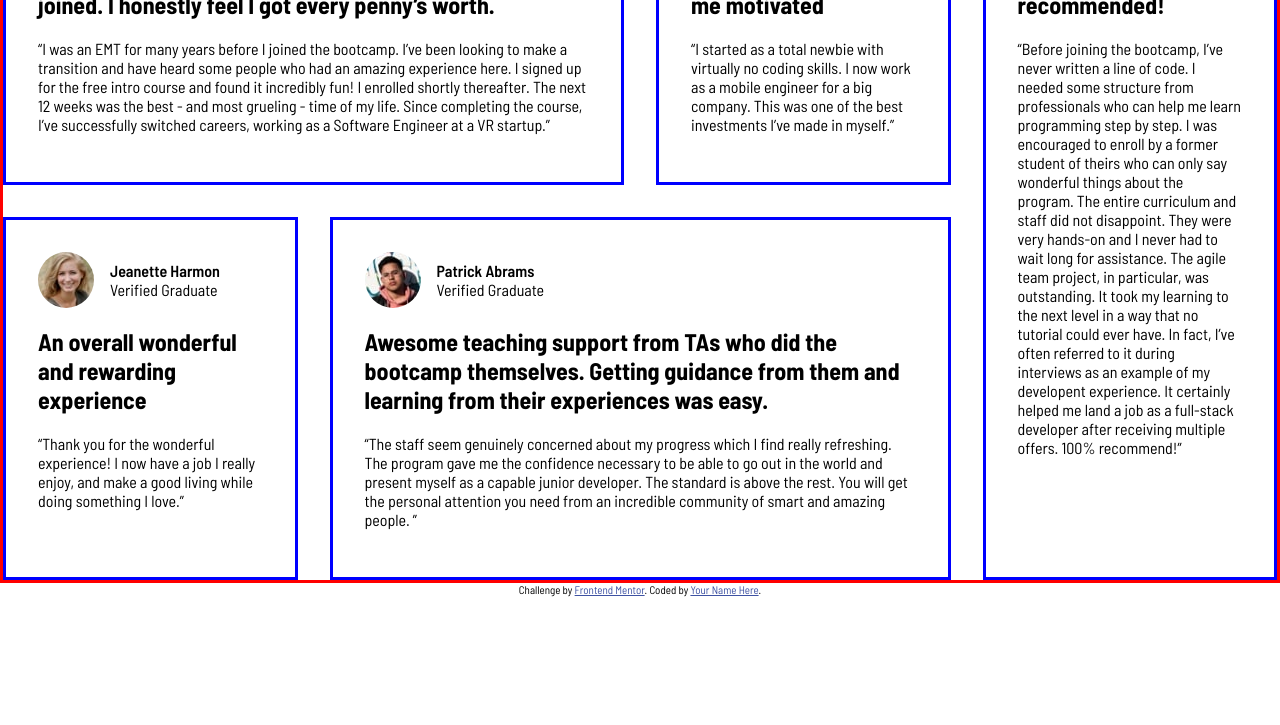
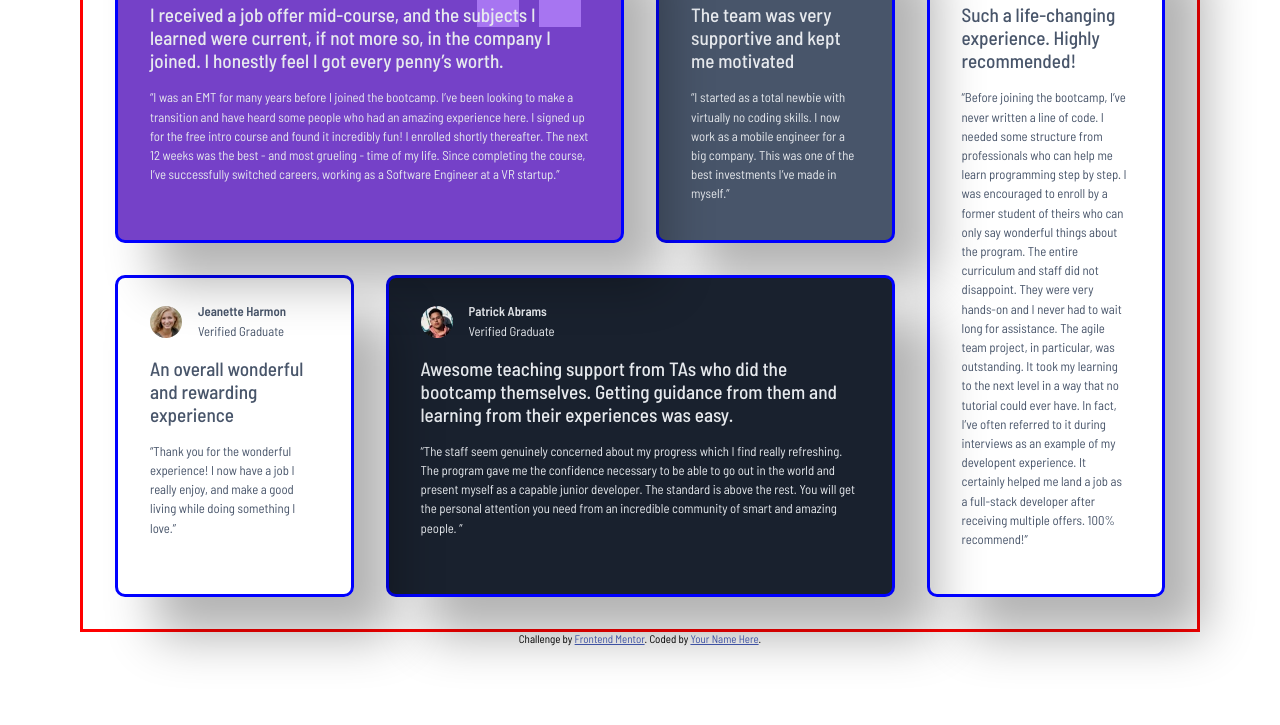
Before and after one commit to jayl-ch/Testimonial-grid-section, a plain HTML site: page index.html in a window 1280 px wide. Shown: the part 193-918 px from the top of the page. Before the commit the page ends 800 px from the top, so only its background shows below. Drawn offline with Linux system fonts and the light colour scheme.

Commit message:
add some styling

```diff
--- a/index.html
+++ b/index.html
@@ -21,8 +21,10 @@
           <p class="container__card-info-status">Verified Graduate</p>
         </div>
       </header>
-      <h2 class="container__card-title">I received a job offer mid-course, and the subjects I learned were current, if not more so, in the company I joined. I honestly feel I got every penny’s worth.</h2>
-      <p class="container__card-post">  “I was an EMT for many years before I joined the bootcamp. I’ve been looking to make a transition and have heard some people who had an amazing experience here. I signed up for the free intro course and found it incredibly fun! I enrolled shortly thereafter. The next 12 weeks was the best - and most grueling - time of my life. Since completing the course, I’ve successfully switched careers, working as a Software Engineer at a VR startup.”</p>
+      <div class="post-wrapper">
+        <h2 class="container__card-title">I received a job offer mid-course, and the subjects I learned were current, if not more so, in the company I joined. I honestly feel I got every penny’s worth.</h2>
+        <p class="container__card-post">  “I was an EMT for many years before I joined the bootcamp. I’ve been looking to make a transition and have heard some people who had an amazing experience here. I signed up for the free intro course and found it incredibly fun! I enrolled shortly thereafter. The next 12 weeks was the best - and most grueling - time of my life. Since completing the course, I’ve successfully switched careers, working as a Software Engineer at a VR startup.”</p>
+      </div>
     </article>
     <article class="container__card container__jonathan-card">
       <header class="container__card-info">
--- a/style.scss
+++ b/style.scss
@@ -1,5 +1,12 @@
 *, *::before, *::after {
   box-sizing: border-box;
+}
+:root {
+  --text-color--white: hsl(214, 17%, 92%);
+  --text-color--grey: hsl(217, 19%, 35%);
+}
+html {
+
 }
 body {
   background-color: hsl(0, 0%, 100%);
@@ -10,6 +17,7 @@ body {
   flex-direction: column;
   margin: 0;
   font-family: 'Barlow Semi Condensed';
+  padding: 5rem;
 }
 .container {
   border: solid red;
@@ -17,6 +25,8 @@ body {
   grid-template-columns: repeat(4, 1fr);
   grid-template-rows: 1fr 1fr ;
   gap: 2rem;
+  padding: 2rem;
+  width: min(100%, 75rem);
   &__card-info {
     display: flex;
     align-items: center;
@@ -27,18 +37,55 @@ body {
   }
   &__daniel-card {
     grid-column: span 2;
+    position: relative;
+    background-color: hsl(263, 55%, 52%);
+    color: var(--text-color--white);
+    &::before {
+      content: '';
+      background: url(images/bg-pattern-quotation.svg) no-repeat;
+      color: hsl(264, 82%, 80%);
+      position: absolute;
+      z-index: 1;
+      height: 7rem;
+      width: 7rem;
+      top: 0;
+      right: 2rem;
+    }
+    .post-wrapper {
+      position: relative;
+      z-index: 3;
+    }
+  }
+  &__jonathan-card {
+    background-color: var(--text-color--grey);
+    color: var(--text-color--white);
+  }
+  &__jeanette-card {
+    color: var(--text-color--grey);
   }
   &__kira-card {
     grid-area: 1/4/3/5;
+    color: var(--text-color--grey);
   }
   &__patrick-card {
-    grid-area: 2/2/3/4
+    grid-area: 2/2/3/4;
+    color: var(--text-color--white);
+    background-color: hsl(219, 29%, 14%);
   }
   &__card {
     border: solid blue;
-    padding: 2rem;
+    padding: 1.5rem 2rem;
+    border-radius: 10px;
+    font-size: .8rem;
+    box-shadow: 40px 40px 50px rgba(0,0,0,0.3);
+    line-height: 1.2rem;
+    & h2 {
+      font-weight: 500;
+      line-height: 1.2;
+    }
     &-img {
       border-radius: 50%;
+      height: 2rem;
     }
   }
 }
@@ -48,3 +95,29 @@ body {
 .attribution { font-size: 11px; text-align: center;
   & a { color: hsl(228, 45%, 44%); }
 }
+
+@media all and (min-width: 1000px){
+  .container {
+    grid-template-columns: repeat(3, 1fr);
+    grid-template-rows: 1fr 1fr 1fr;
+    &__kira-card {
+    grid-area: 3/1/4/4;
+    }
+    &__jeanette-card {
+      width: 100%;
+    }
+    &__patrick-card {
+      width: 100%;
+    }
+  }
+}
+@media all and (min-width: 1100px){
+  .container {
+    grid-template-columns: repeat(4, 1fr);
+    grid-template-rows: 1fr 1fr ;
+    &__kira-card {
+    grid-area: 1/4/3/5;
+    color: var(--text-color--grey);
+  }
+  }
+}
```
Also changed, not shown: style.css, 1 other file.
